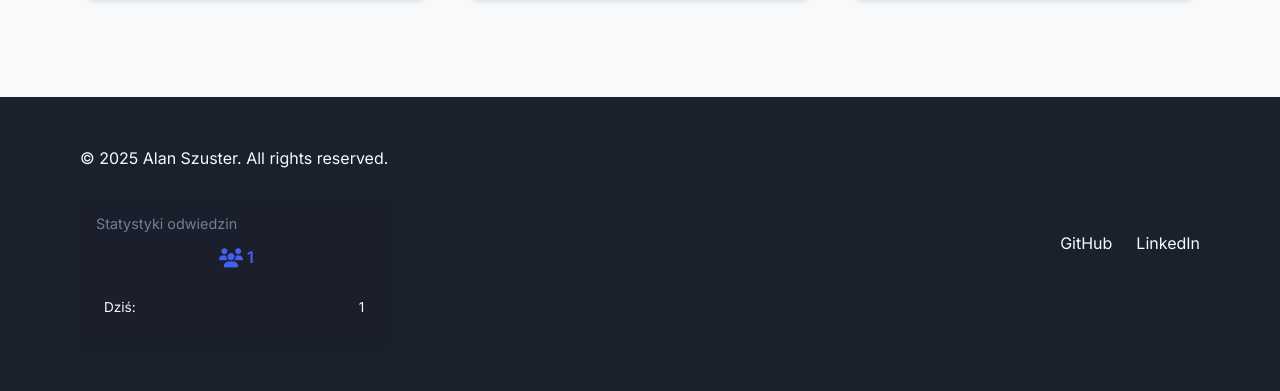
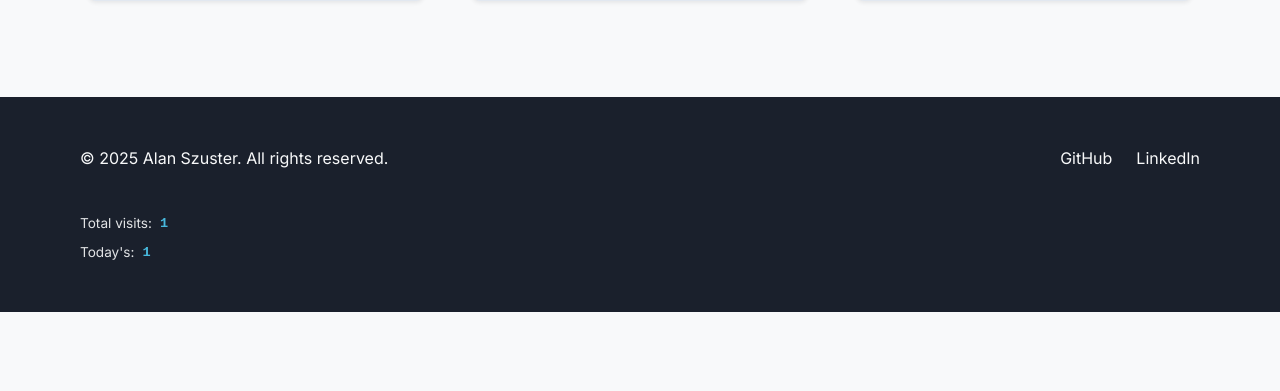
Before and after one commit to alanszuster/alanszuster.page, a Flask app: page / in a window 1280 px wide. Shown: the part 1147-1538 px from the top of the page. After the commit the page ends 1459 px from the top, so only its background shows below. Run offline with Flask 3, Linux system fonts and the light colour scheme.

Commit message:
improvements

```diff
--- a/static/css/styles.css
+++ b/static/css/styles.css
@@ -506,7 +506,13 @@ footer {
 .footer-content {
     display: flex;
     justify-content: space-between;
-    align-items: center;
+    align-items: flex-start;
+}
+
+.footer-info {
+    display: flex;
+    flex-direction: column;
+    gap: 0.75rem;
 }
 
 .footer-links {
@@ -518,144 +524,39 @@ footer {
     color: var(--primary-color);
 }
 
-
 .visitor-counter {
     opacity: 0;
-    transform: translateY(10px);
-    transition: opacity 1s ease, transform 1s ease;
-    display: flex;
-    flex-direction: column;
-    align-items: center;
-    margin-top: 1.5rem;
-    padding: 1rem;
-    border-radius: 8px;
-    background-color: rgba(30, 30, 30, 0.05);
-    box-shadow: 0 4px 8px rgba(0, 0, 0, 0.05);
+    transition: opacity 0.8s ease;
+    font-size: 0.85rem;
+    margin-top: 0.75rem;
 }
 
 .visitor-counter.visible {
     opacity: 1;
-    transform: translateY(0);
 }
 
-.visitor-counter-header {
-    width: 100%;
+.visit-stats {
     display: flex;
-    justify-content: space-between;
-    align-items: center;
-    margin-bottom: 0.5rem;
-    font-size: 0.9rem;
-    color: var(--text-muted);
+    flex-direction: column;
+    gap: 0.35rem;
 }
 
-.counter-display {
+.visit-stat-item {
     display: flex;
     align-items: center;
-    justify-content: center;
-    font-weight: 600;
-    color: var(--primary-color);
-    transition: all 0.3s ease;
+    color: var(--text-light);
+    opacity: 0.9;
 }
 
-.counter-details {
-    width: 100%;
-    display: flex;
-    flex-direction: column;
-    gap: 0.5rem;
-    margin-top: 1rem;
-    font-size: 0.85rem;
+.stat-value {
+    font-weight: 600;
+    color: var(--accent-color);
+    font-family: 'Courier New', monospace;
+    margin-left: 0.5rem;
+    transition: opacity 0.3s ease;
 }
 
-.counter-fact {
-    position: relative;
-    padding: 0.75rem;
-    border-radius: 4px;
-    background-color: rgba(30, 30, 30, 0.03);
-    color: var(--text-dark);
-    font-family: 'Courier New', monospace;
-    min-height: 2.5rem;
-    overflow: hidden;
-}
 
-.counter-fact:before {
-    content: '> ';
-    color: var(--primary-color);
-}
-
-.counter-today {
-    display: flex;
-    justify-content: space-between;
-    padding: 0.5rem;
-    border-radius: 4px;
-    background-color: rgba(30, 30, 30, 0.03);
-}
-
-.counter-digits {
-    margin: 0 0.5rem;
-    font-size: 1.5rem;
-    font-family: 'Courier New', monospace;
-    transition: color 0.3s ease;
-}
-
-.terminal-style {
-    background-color: rgba(0, 0, 0, 0.8);
-    color: #00ff00;
-    border-radius: 4px;
-    padding: 0.25rem 0.5rem;
-    font-family: 'Courier New', monospace;
-    position: relative;
-    overflow: hidden;
-}
-
-.terminal-style:before {
-    content: '';
-    position: absolute;
-    top: 0;
-    left: 0;
-    right: 0;
-    height: 1px;
-    background: linear-gradient(to right, transparent, #00ff00, transparent);
-    animation: scan 2s linear infinite;
-}
-
-@keyframes scan {
-    0% { transform: translateY(-5px); opacity: 0; }
-    50% { opacity: 1; }
-    100% { transform: translateY(30px); opacity: 0; }
-}
-
-.counter-complete {
-    animation: success-pulse 2s forwards;
-}
-
-@keyframes success-pulse {
-    0% { transform: scale(1); }
-    10% { transform: scale(1.1); }
-    20% { transform: scale(1); }
-    30% { transform: scale(1.05); }
-    40% { transform: scale(1); }
-    100% { transform: scale(1); }
-}
-
-.counter-icon {
-    font-size: 1.2rem;
-    color: var(--primary-color);
-    margin: 0 0.25rem;
-}
-
-.sre-dashboard {
-    position: relative;
-}
-
-.sre-dashboard:after {
-    content: '';
-    position: absolute;
-    bottom: -3px;
-    left: 0;
-    width: 100%;
-    height: 2px;
-    background: linear-gradient(90deg, var(--primary-color), transparent);
-}
 
 @media (max-width: 992px) {
     .nav-links {
--- a/static/js/counter.js
+++ b/static/js/counter.js
@@ -1,63 +1,39 @@
 document.addEventListener('DOMContentLoaded', function() {
-    const counterDisplay = document.getElementById('counter-display');
     const counterDigits = document.getElementById('counter-digits');
-    const funFactDisplay = document.getElementById('fun-fact');
     const todayVisitsDisplay = document.getElementById('today-visits');
     const visitorCounter = document.getElementById('visitor-counter');
 
+    // Initial fetch
+    updateVisitorCounter();
+
+    // Update every 30 seconds
+    setInterval(updateVisitorCounter, 30000);
+
+    function updateVisitorCounter() {
         fetch('/api/visitor-count')
             .then(response => response.json())
             .then(data => {
-            updateCounterDisplay(data);
+                // Update the counter with elegant fade transition
+                fadeTransition(counterDigits, data.total_visits.toLocaleString());
+                fadeTransition(todayVisitsDisplay, data.today.toLocaleString());
+
+                // Make the counter visible
                 visitorCounter.classList.add('visible');
             })
             .catch(error => {
                 console.error('Error fetching visitor count:', error);
-            counterDigits.textContent = '?';
                 visitorCounter.classList.add('visible');
             });
-
-    function updateCounterDisplay(data) {
-        animateCounter(data.total_visits, counterDigits);
-        todayVisitsDisplay.textContent = data.today;
-
-        if (funFactDisplay) {
-            funFactDisplay.style.display = 'none';
-        }
-    }    function animateCounter(target, element) {
-        let current = Math.floor(target * 0.7 + Math.random() * target * 0.6);
-        const duration = 3000;
-        const interval = 10;
-        const steps = duration / interval;
-        let step = 0;
-
-        element.parentElement.classList.add('terminal-style');
-
-        const animation = setInterval(() => {
-            step++;
-
-            const volatility = 1 - (step / steps);
-            const delta = target - current;
-            const adjustment = delta * (0.1 + (step / steps) * 0.3);
-
-            current += adjustment;
-            if (Math.random() < 0.5) {
-                current += Math.random() * target * 0.1 * volatility;
-                current -= Math.random() * target * 0.1 * volatility;
     }
 
-            current = Math.max(0, current);
-            element.textContent = Math.floor(current).toLocaleString();
+    function fadeTransition(element, newValue) {
+        if (element.textContent === newValue) return;
 
-            if (step >= steps) {
-                element.textContent = target.toLocaleString();
-                clearInterval(animation);
+        element.style.opacity = 0;
 
         setTimeout(() => {
-                    element.parentElement.classList.remove('terminal-style');
-                    element.parentElement.classList.add('counter-complete');
-                }, 500);
-            }
-        }, interval);
+            element.textContent = newValue;
+            element.style.opacity = 1;
+        }, 300);
     }
 });
--- a/templates/base.html
+++ b/templates/base.html
@@ -53,19 +53,15 @@
             <div class="footer-content">
                 <div class="footer-info">
                     <p>&copy; {{ year }} Alan Szuster. All rights reserved.</p>
-
                     <div id="visitor-counter" class="visitor-counter">
-                        <div class="visitor-counter-header">
-                            <span>Statystyki odwiedzin</span>
-                        </div>
-                        <div class="counter-display">
-                            <i class="fas fa-users counter-icon"></i>
-                            <span id="counter-digits">0</span>
-                        </div>
-                        <div class="counter-details">
-                            <div class="counter-today">
-                                <span>Dziś:</span>
-                                <span><span id="today-visits">0</span></span>
+                        <div class="visit-stats">
+                            <div class="visit-stat-item">
+                                <span>Total visits:</span>
+                                <span id="counter-digits" class="stat-value">0</span>
+                            </div>
+                            <div class="visit-stat-item">
+                                <span>Today's:</span>
+                                <span id="today-visits" class="stat-value">0</span>
                             </div>
                         </div>
                     </div>
--- a/visitor_counter.py
+++ b/visitor_counter.py
@@ -1,6 +1,5 @@
 import json
 import os
-import random
 from datetime import datetime
 from pathlib import Path
 
```
Lines whose indentation alone changed are shown as unchanged.
